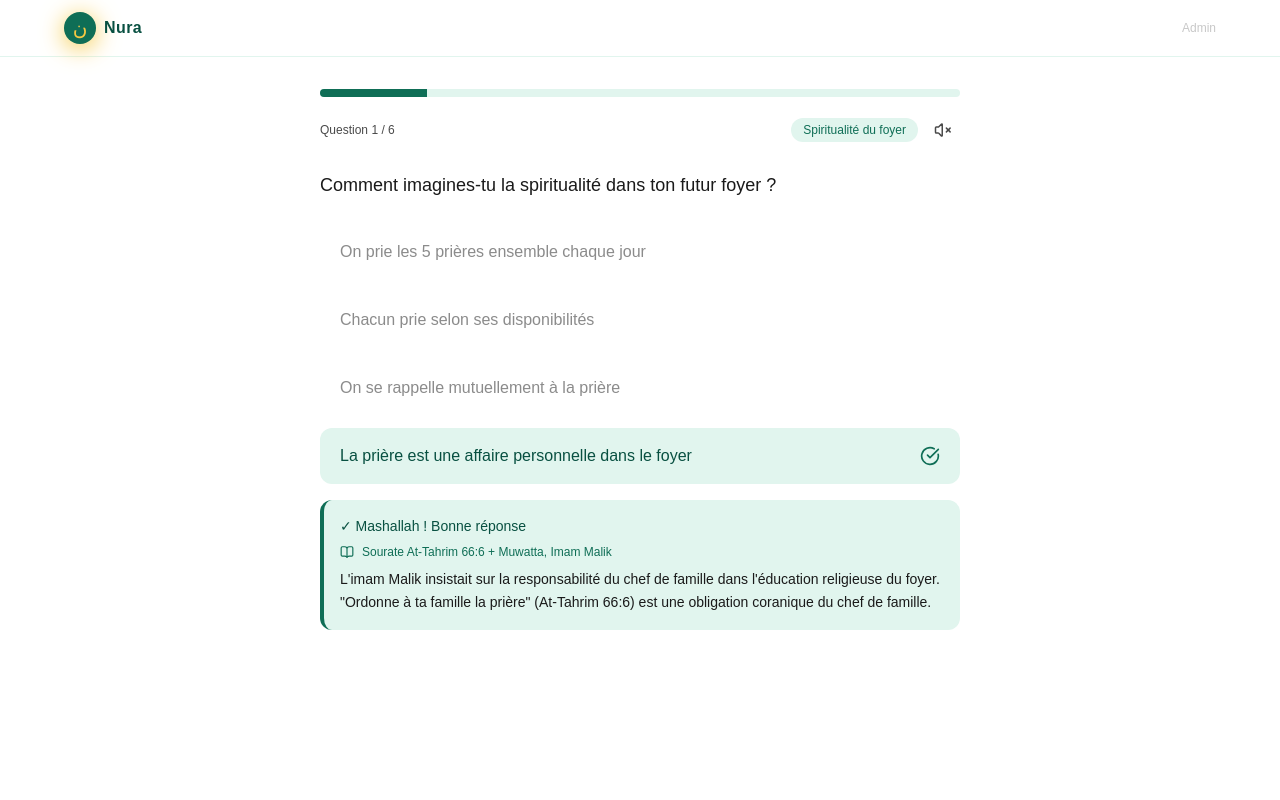
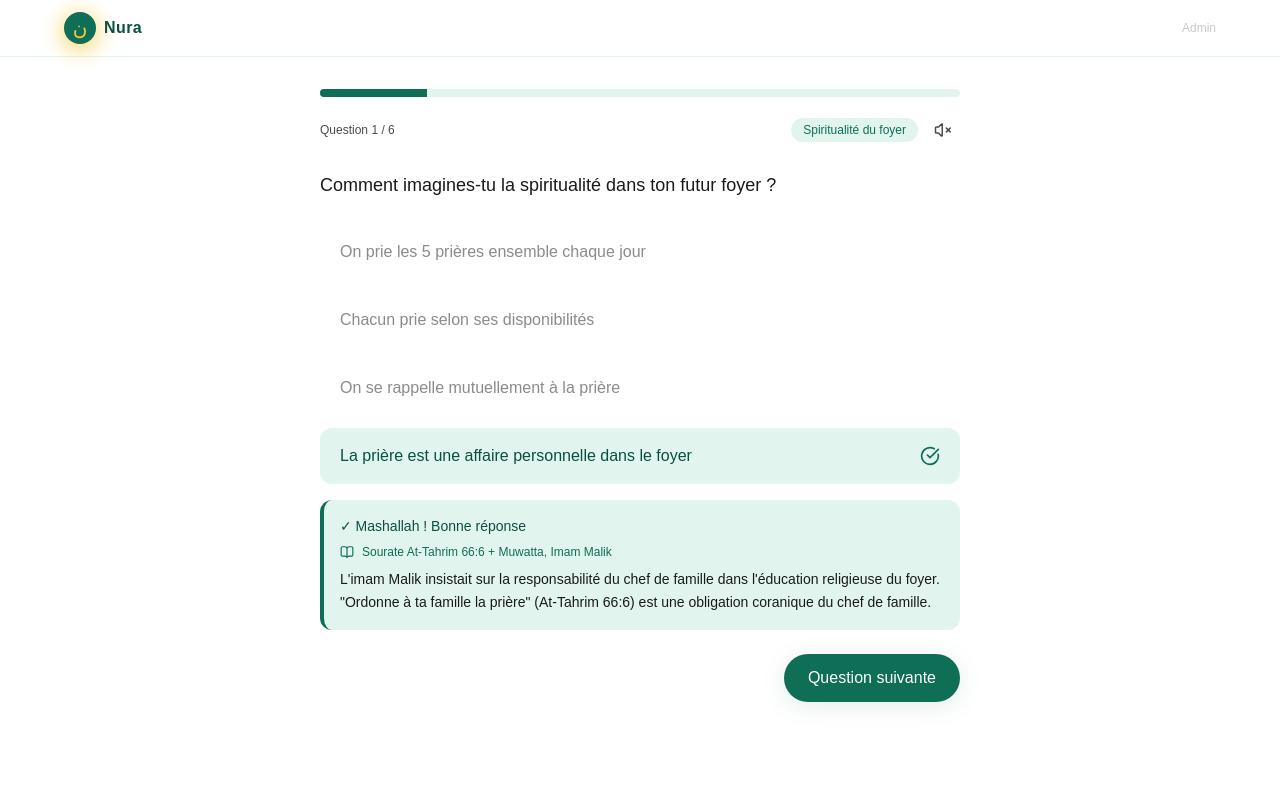
Before and after one commit to rahmaneking-sudo/nura, a React (Vite) app: page /quiz/module1 in a window 1280 px wide. Both pictures are taken after a click on the button "La prière est une affaire personnelle dans le foyer". Shown: the top 800 px of the page. Built offline with nearby package versions, Linux system fonts and the light colour scheme; no server answers.

Commit message:
Ajout du bouton pour passer à la question suivante manuellement

```diff
--- a/src/pages/Quiz.jsx
+++ b/src/pages/Quiz.jsx
@@ -43,15 +43,7 @@ export default function Quiz() {
       addScore(question.type, question.type === 'compatibilite' ? option.poids : 1)
       addReponse({ questionId: question.id, reponse: option.texte, correct: true })
       setExplicationVisible(true)
-      setTimeout(() => {
-        if (questionActuelle + 1 >= questions.length) {
-          terminer()
-          if (user) saveModuleScore(user.uid, moduleId, scoreConnaissance + 1, scoreCompatibilite)
-          navigate(`/resultats/${moduleId}`)
-        } else {
-          nextQuestion()
-        }
-      }, 8000)
+      setExplicationVisible(true)
     } else {
       addTentative()
       setOptionStates(s => ({ ...s, [option.texte]: 'wrong' }))
@@ -59,15 +51,7 @@ export default function Quiz() {
         const bonneReponse = question.options.find(o => o.correct)
         if (bonneReponse) setOptionStates(s => ({ ...s, [bonneReponse.texte]: 'correct' }))
         setExplicationVisible(true)
-        setTimeout(() => {
-          if (questionActuelle + 1 >= questions.length) {
-            terminer()
-            if (user) saveModuleScore(user.uid, moduleId, scoreConnaissance, scoreCompatibilite)
-            navigate(`/resultats/${moduleId}`)
-          } else {
-            nextQuestion()
-          }
-        }, 8000)
+        setExplicationVisible(true)
       } else {
         toast('Essaie encore — tu as une dernière chance !', { icon: '💡' })
       }
@@ -118,6 +102,31 @@ export default function Quiz() {
             </div>
             <ExplicationBlock question={question} visible={explicationVisible}
               correct={Object.values(optionStates).includes('correct')} />
+            {explicationVisible && (
+              <motion.div
+                initial={{ opacity: 0, y: 10 }} animate={{ opacity: 1, y: 0 }}
+                className="mt-6 flex justify-end"
+              >
+                <button
+                  onClick={() => {
+                    const nextIndex = questionActuelle + 1;
+                    if (nextIndex >= questions.length) {
+                      terminer();
+                      if (user) {
+                        const finalScore = Object.values(optionStates).includes('correct') ? scoreConnaissance + 1 : scoreConnaissance;
+                        saveModuleScore(user.uid, moduleId, finalScore, scoreCompatibilite);
+                      }
+                      navigate(`/resultats/${moduleId}`);
+                    } else {
+                      nextQuestion();
+                    }
+                  }}
+                  className="bg-emerald-primary text-white font-medium px-6 py-3 rounded-full shadow-nura hover:bg-emerald-dark transition-all"
+                >
+                  {questionActuelle + 1 >= questions.length ? 'Terminer le module' : 'Question suivante'}
+                </button>
+              </motion.div>
+            )}
           </motion.div>
         </AnimatePresence>
       </div>
```
